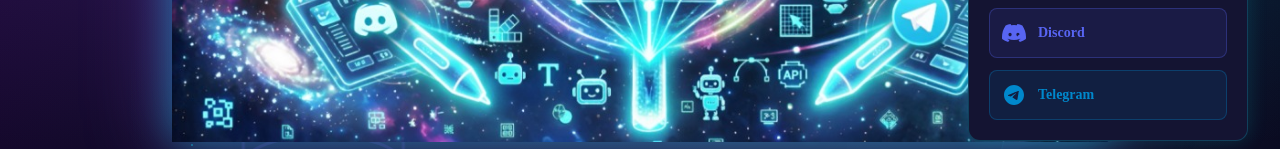
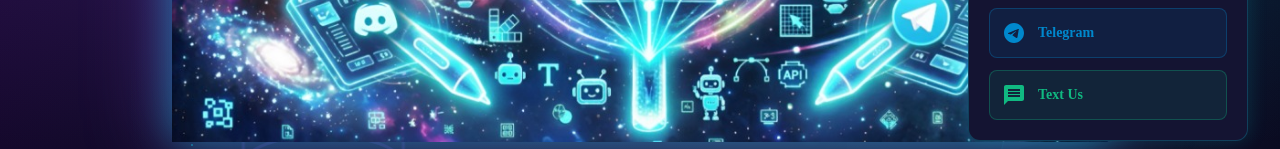
Before and after one commit to toonzkorner-lab/n3xus-konc3ptz, a Next.js app: page / in a window 1280 px wide. Both pictures are taken after a click on the button 1218 px from the left and 738 px from the top of the page. Shown: the part 535-684 px from the top of the page. Built offline with nearby package versions, Linux system fonts and the light colour scheme; no server answers; the database is empty.

Commit message:
feat: Add Text Us option to LiveChatWidget

```diff
--- a/src/components/LiveChatWidget.tsx
+++ b/src/components/LiveChatWidget.tsx
@@ -83,6 +83,13 @@ export default function LiveChatWidget() {
         .chat-btn.telegram:hover {
           background-color: rgba(0, 136, 204, 0.2);
         }
+        .chat-btn.sms {
+          background-color: rgba(16, 185, 129, 0.1);
+          border: 1px solid rgba(16, 185, 129, 0.3);
+        }
+        .chat-btn.sms:hover {
+          background-color: rgba(16, 185, 129, 0.2);
+        }
         .chat-btn span {
           font-weight: 600;
           font-size: 14px;
@@ -129,6 +136,12 @@ export default function LiveChatWidget() {
               </svg>
               <span style={{ color: '#0088cc' }}>Telegram</span>
             </Link>
+            <Link href="sms:+1234567890" className="chat-btn sms">
+              <svg width="24" height="24" viewBox="0 0 24 24" fill="#10B981">
+                <path d="M20 2H4c-1.1 0-1.99.9-1.99 2L2 22l4-4h14c1.1 0 2-.9 2-2V4c0-1.1-.9-2-2-2zm-2 12H6v-2h12v2zm0-3H6V9h12v2zm0-3H6V6h12v2z"/>
+              </svg>
+              <span style={{ color: '#10B981' }}>Text Us</span>
+            </Link>
           </div>
         </div>
 
```
